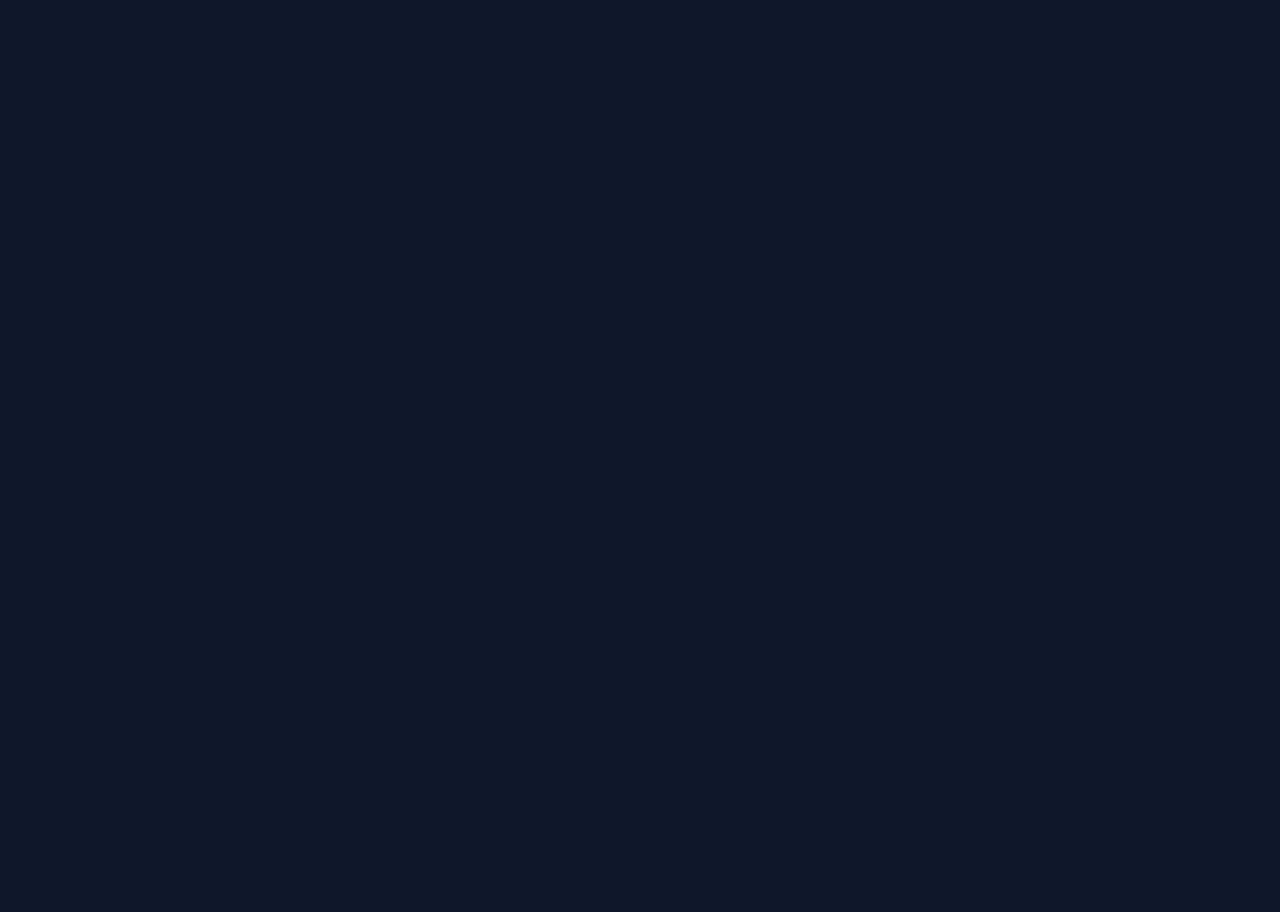
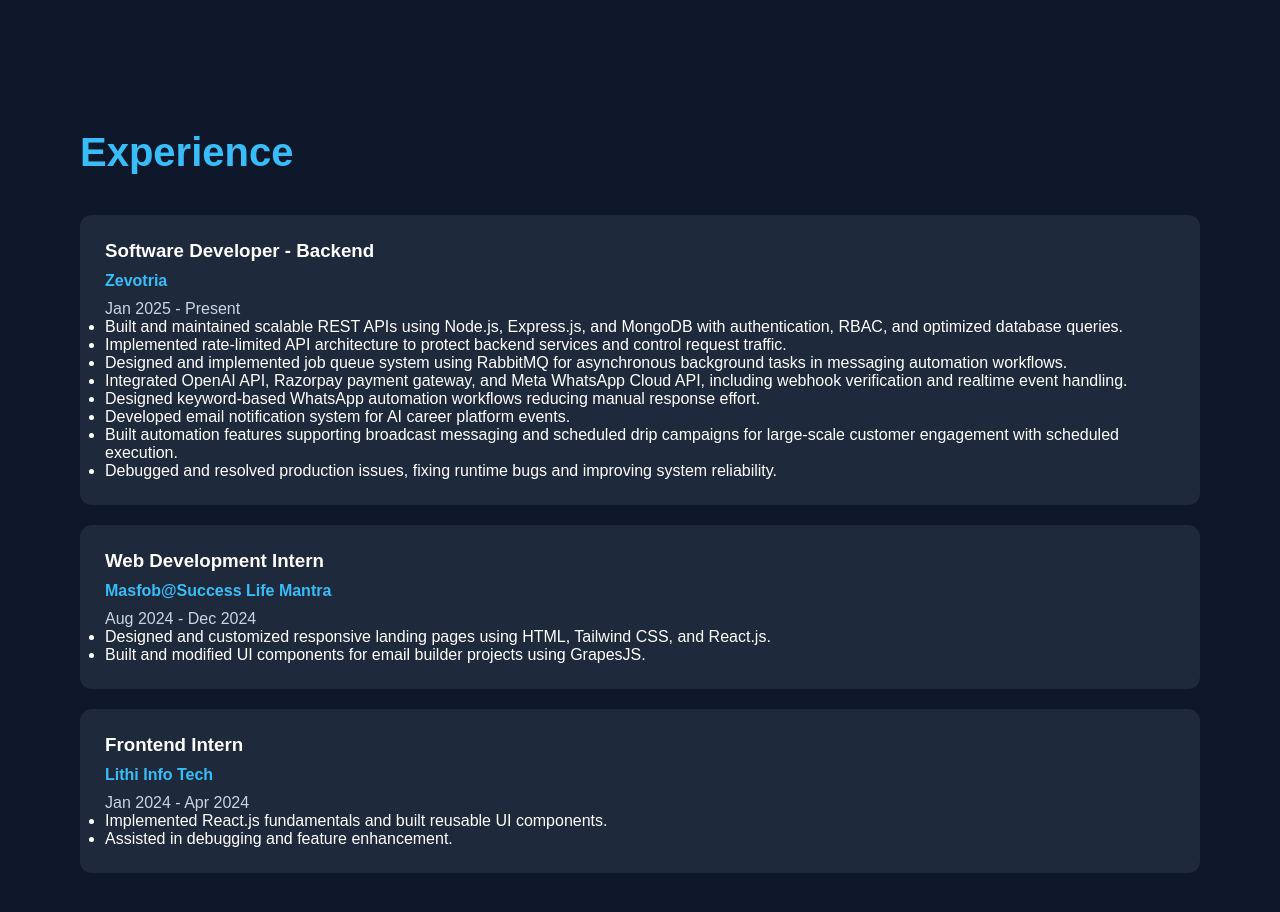
Before and after one commit to Sonaravikumar/portfolio, a React app: page / in a window 1280 px wide. Shown: the part 1720-2632 px from the top of the page. Before the commit the page ends 1770 px from the top, so only its background shows below. Built offline with nearby package versions, Linux system fonts and the light colour scheme; the HTML template or start-up script is replaced by a standard one.

Commit message:
experience added

```diff
--- a/src/App.tsx
+++ b/src/App.tsx
@@ -2,6 +2,7 @@
 import Navbar from "./components/Navbar";
 import About from "./components/About";
 import Skills from "./components/Skills";
+import Experience from "./components/experience/Experience";
 
 function App() {
   return (
@@ -10,6 +11,7 @@
       <Hero />
       <About />
       <Skills />
+      <Experience />
     </>
   );
 }
--- /dev/null
+++ b/src/components/experience/Experience.tsx
@@ -0,0 +1,23 @@
+import { experiences } from "../../data/portfolio";
+import ExperienceCard from "./ExperienceCard";
+
+function Experience() {
+  return (
+    <section className="experience">
+      <h2>Experience</h2>
+
+      <div className="experience-container">
+
+        {experiences.map((experience) => (
+          <ExperienceCard
+            key={experience.role}
+            experience={experience}
+          />
+        ))}
+
+      </div>
+    </section>
+  );
+}
+
+export default Experience;
--- /dev/null
+++ b/src/components/experience/ExperienceCard.tsx
@@ -0,0 +1,27 @@
+import type { Experience } from "../../types/portfolio";
+
+interface ExperienceCardProps {
+  experience: Experience;
+}
+
+function ExperienceCard({
+  experience,
+}: ExperienceCardProps) {
+  return (
+    <div className="experience-card">
+      <h3>{experience.role}</h3>
+
+      <h4>{experience.company}</h4>
+
+      <p>{experience.duration}</p>
+
+      <ul>
+        {experience.description.map((point) => (
+          <li key={point}>{point}</li>
+        ))}
+      </ul>
+    </div>
+  );
+}
+
+export default ExperienceCard;
--- a/src/data/portfolio.ts
+++ b/src/data/portfolio.ts
@@ -59,3 +59,62 @@
     ]
   }
 ];
+
+export const experiences = [
+  {
+    role: "Software Developer - Backend",
+    company: "Zevotria",
+    duration: "Jan 2025 - Present",
+    description: [
+      "Built and maintained scalable REST APIs using Node.js, Express.js, and MongoDB with authentication, RBAC, and optimized database queries.",
+      "Implemented rate-limited API architecture to protect backend services and control request traffic.",
+      "Designed and implemented job queue system using RabbitMQ for asynchronous background tasks in messaging automation workflows.",
+      "Integrated OpenAI API, Razorpay payment gateway, and Meta WhatsApp Cloud API, including webhook verification and realtime event handling.",
+      "Designed keyword-based WhatsApp automation workflows reducing manual response effort.",
+      "Developed email notification system for AI career platform events.",
+      "Built automation features supporting broadcast messaging and scheduled drip campaigns for large-scale customer engagement with scheduled execution.",
+      "Debugged and resolved production issues, fixing runtime bugs and improving system reliability."
+    ],
+    skills: [
+      "Express.js",
+      "MongoDB",
+      "RabbitMQ",
+      "Rate Limiting",
+      "Redis",
+      "OpenAI API",
+      "WhatsApp API",
+      "Razorpay"
+    ]
+  },
+
+  {
+    role: "Web Development Intern",
+    company: "Masfob@Success Life Mantra",
+    duration: "Aug 2024 - Dec 2024",
+    description: [
+      "Designed and customized responsive landing pages using HTML, Tailwind CSS, and React.js.",
+      "Built and modified UI components for email builder projects using GrapesJS."
+    ],
+    skills: [
+      "HTML",
+      "Tailwind CSS",
+      "React",
+      "GrapesJS"
+    ]
+  },
+
+  {
+    role: "Frontend Intern",
+    company: "Lithi Info Tech",
+    duration: "Jan 2024 - Apr 2024",
+    description: [
+      "Implemented React.js fundamentals and built reusable UI components.",
+      "Assisted in debugging and feature enhancement."
+    ],
+    skills: [
+      "HTML",
+      "CSS",
+      "React"
+    ]
+  }
+];
--- a/src/index.css
+++ b/src/index.css
@@ -143,3 +143,40 @@
   margin-bottom: 10px;
   color: #cbd5e1;
 }
+
+.experience {
+  padding: 80px;
+}
+
+.experience h2 {
+  font-size: 40px;
+  color: #38bdf8;
+  margin-bottom: 40px;
+}
+
+.experience-container {
+  display: flex;
+  flex-direction: column;
+  gap: 20px;
+}
+
+.experience-card {
+  background: #1e293b;
+
+  padding: 25px;
+
+  border-radius: 12px;
+}
+
+.experience-card h3 {
+  margin-bottom: 10px;
+}
+
+.experience-card h4 {
+  color: #38bdf8;
+  margin-bottom: 10px;
+}
+
+.experience-card p {
+  color: #cbd5e1;
+}
```
Also changed, not shown: src/types/portfolio.ts (+8 -0 lines), src/components/Experience.tsx (deleted).
